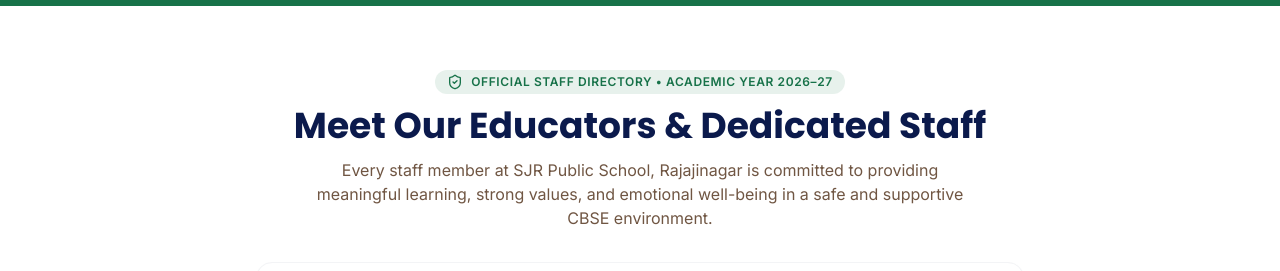
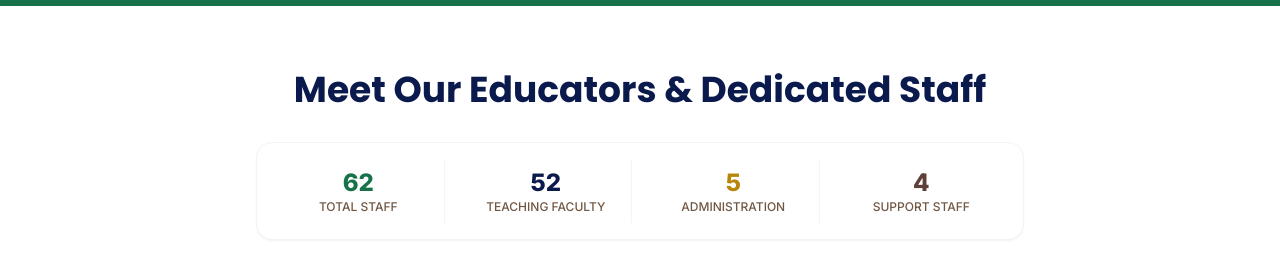
Before and after one commit to ROI-1213/sjrps_public_school_rajajinagar, a React (Vite) app: page /about/teachers in a window 1280 px wide. Shown: the part 406-677 px from the top of the page. Built offline with nearby package versions, Linux system fonts and the light colour scheme; no server answers.

Commit message:
Remove top badge and subtitle description from Teachers directory page

```diff
--- a/src/pages/about/Teachers.tsx
+++ b/src/pages/about/Teachers.tsx
@@ -2,7 +2,7 @@
 import Layout from "@/components/Layout";
 import PageHero from "@/components/PageHero";
 import { Card, CardContent } from "@/components/ui/card";
-import { BookOpen, GraduationCap, Clock, Search, ShieldCheck, Info } from "lucide-react";
+import { BookOpen, GraduationCap, Clock, Search, Info } from "lucide-react";
 import { staffMembers, type StaffMember, type StaffCategory, STAFF_CATEGORIES } from "@/data/staff";
 
 // Backwards compatibility export if other components import Teacher interface
@@ -104,16 +104,9 @@
       <section className="py-16 bg-slate-50/50">
         <div className="container mx-auto px-4">
           <div className="max-w-4xl mx-auto text-center mb-10">
-            <div className="inline-flex items-center gap-2 px-3 py-1 rounded-full bg-indian-green/10 text-indian-green text-xs font-semibold uppercase tracking-wider mb-3">
-              <ShieldCheck className="h-4 w-4" />
-              Official Staff Directory • Academic Year 2026–27
-            </div>
             <h2 className="text-3xl md:text-4xl font-bold text-logo-navy" style={{ fontFamily: "Poppins, sans-serif" }}>
               Meet Our Educators & Dedicated Staff
             </h2>
-            <p className="text-muted-foreground mt-3 max-w-2xl mx-auto text-sm sm:text-base leading-relaxed">
-              Every staff member at SJR Public School, Rajajinagar is committed to providing meaningful learning, strong values, and emotional well-being in a safe and supportive CBSE environment.
-            </p>
 
             {/* Quick Metrics Bar */}
             <div className="grid grid-cols-2 sm:grid-cols-4 gap-4 mt-8 max-w-3xl mx-auto bg-white p-4 rounded-2xl shadow-sm border border-gray-100">
```
